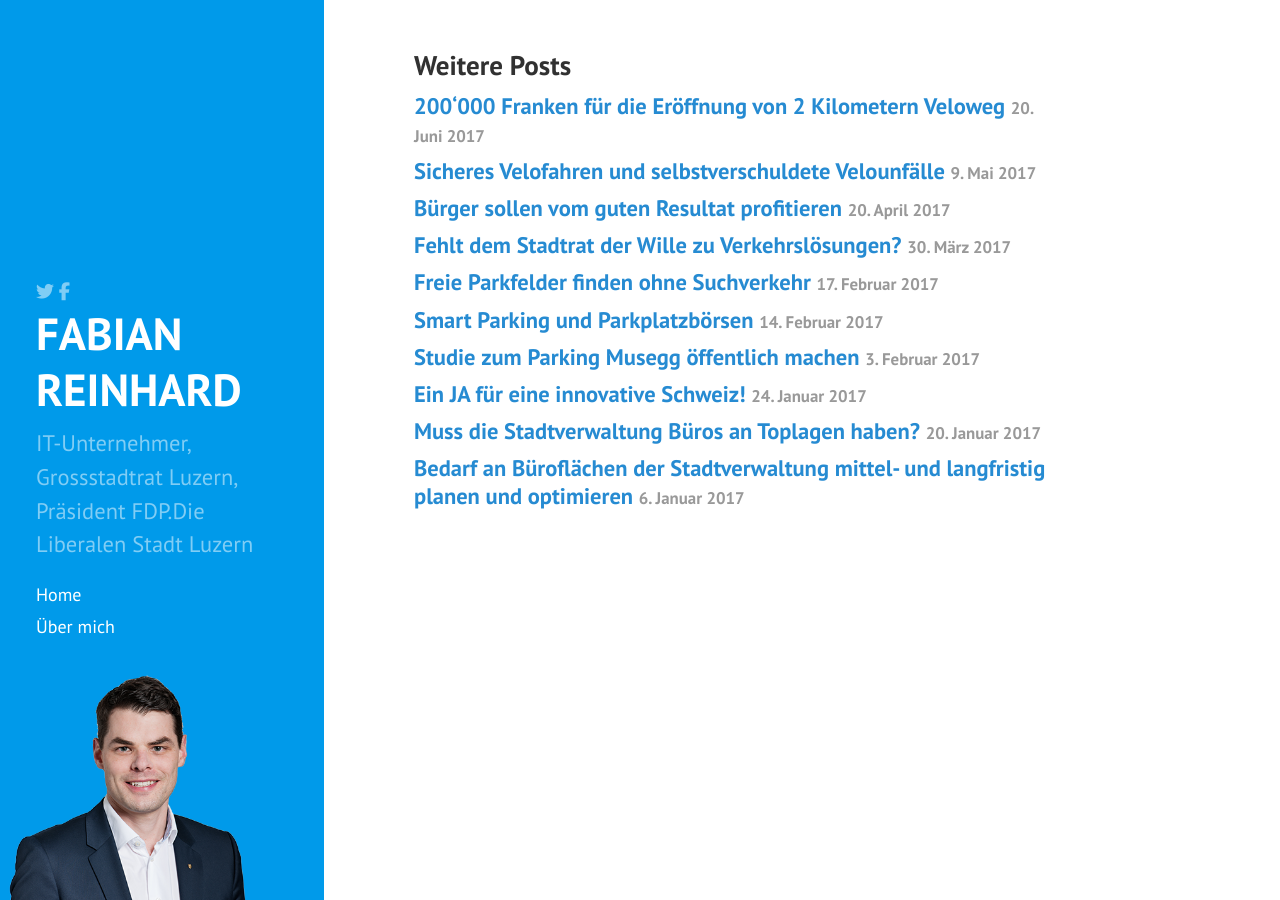
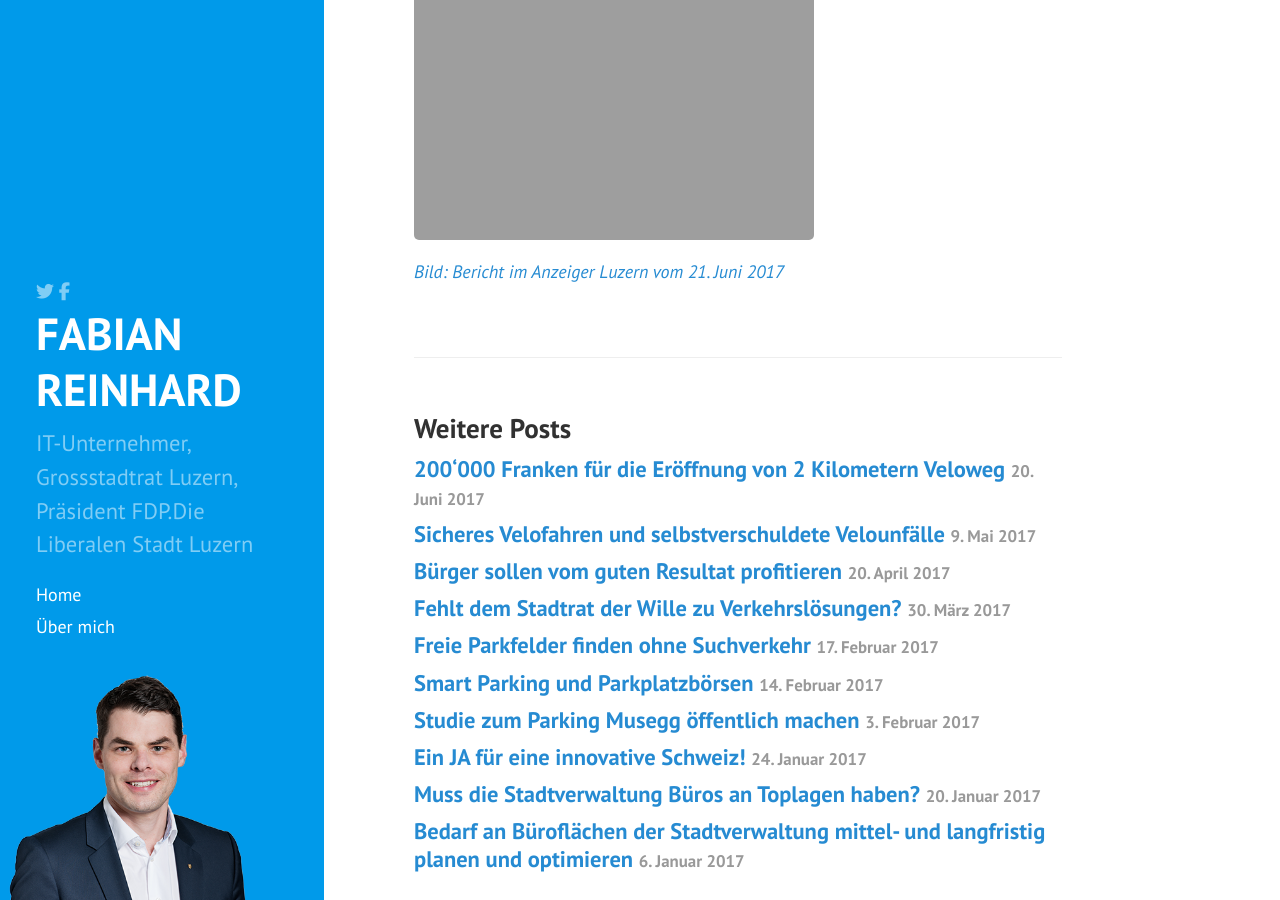
Before and after one commit to freinhard/freinhard.github.io, a Jekyll site: the page built from _posts/2017-06-12-cars-inseli.md, in a window 1280 px wide and 900 px high, scrolled down 1383 px. Built offline with Jekyll 4.4.1, drawn with Linux system fonts in a browser that asks for light colours; nearby versions of some CDN libraries; comment, search, counter and statistics services are not loaded.

Commit message:
Cars Inseli

```diff
--- a/_posts/2017-06-12-cars-inseli.md
+++ b/_posts/2017-06-12-cars-inseli.md
@@ -23,3 +23,6 @@ Für den Tourismus in der Zentralschweiz und die regionale Wertschöpfung ist di
 
 Fabian Reinhard
 namens der FDP Fraktion
+
+![Bericht Anzeiger Luzern]({{ site.url }}/public/assets/cars-inseli.png)
+*[Bild: Bericht im Anzeiger Luzern vom 21. Juni 2017](http://www.anzeiger.ch)*
```
Also changed, not shown: 1 other file.
